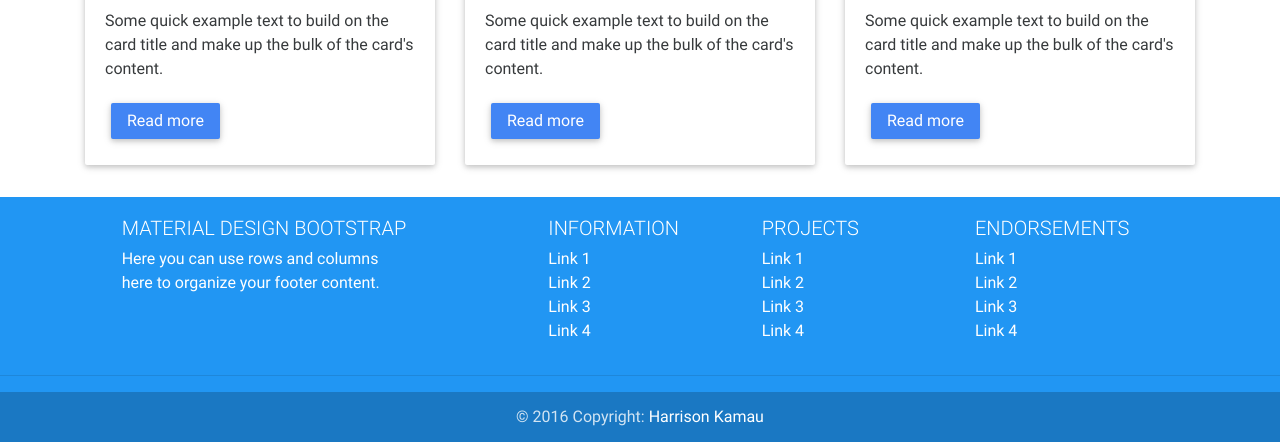
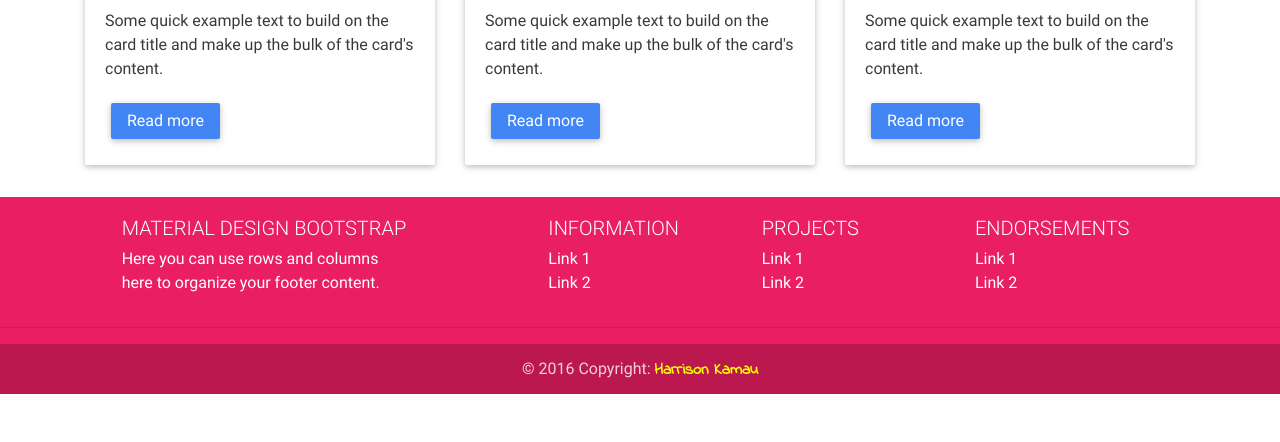
Before and after one commit to Harrisonkamau/mdb, a plain HTML site: page index.html in a window 1280 px wide. Shown: the part 690-1132 px from the top of the page. After the commit the page ends 1084 px from the top, so only its background shows below. Drawn offline with Linux system fonts and the light colour scheme.

Commit message:
modify footer

```diff
--- a/index.html
+++ b/index.html
@@ -20,6 +20,9 @@
 
     <!-- Your custom styles -->
     <link href="css/style.css" rel="stylesheet">
+
+    <!-- Google fonts -->
+    <link href="https://fonts.googleapis.com/css?family=Indie+Flower" rel="stylesheet">
 
 </head>
 
@@ -186,13 +189,24 @@
                 <!--Third columnn-->
             </div>
             <!--/.Second row-->
-        </div>
+
+            <!-- third row -->
+            <div class="row">
+
+
+              </div>
+              <!--/ end of third row -->
+
+            </div>
+      </div>
         <!--/.Main layout-->
         </main>
 
 
+
+
     <!--Footer-->
-    <footer class="page-footer blue center-on-small-only">
+    <footer class="page-footer pink center-on-small-only">
 
       <!--Footer Links-->
         <div class="container-fluid">
@@ -213,8 +227,6 @@
                     <ul>
                         <li><a href="#!">Link 1</a></li>
                         <li><a href="#!">Link 2</a></li>
-                        <li><a href="#!">Link 3</a></li>
-                        <li><a href="#!">Link 4</a></li>
                     </ul>
                 </div>
                 <!--/.Second column-->
@@ -227,8 +239,6 @@
                     <ul>
                         <li><a href="#!">Link 1</a></li>
                         <li><a href="#!">Link 2</a></li>
-                        <li><a href="#!">Link 3</a></li>
-                        <li><a href="#!">Link 4</a></li>
                     </ul>
                 </div>
                 <!--/.Third column-->
@@ -241,8 +251,6 @@
                     <ul>
                         <li><a href="#!">Link 1</a></li>
                         <li><a href="#!">Link 2</a></li>
-                        <li><a href="#!">Link 3</a></li>
-                        <li><a href="#!">Link 4</a></li>
                     </ul>
                 </div>
                 <!--/.Fourth column-->
@@ -256,7 +264,7 @@
         <!--Copyright-->
         <div class="footer-copyright">
             <div class="container-fluid">
-                © 2016 Copyright: <a href="http://harrykamau.netlify.com/"> Harrison Kamau </a>
+                © 2016 Copyright: <a href="http://harrykamau.netlify.com/" target="_blank" style="color:yellow; font-weight:bolder; font-family: 'Indie Flower', cursive;"> Harrison Kamau </a>
 
             </div>
         </div>
```
